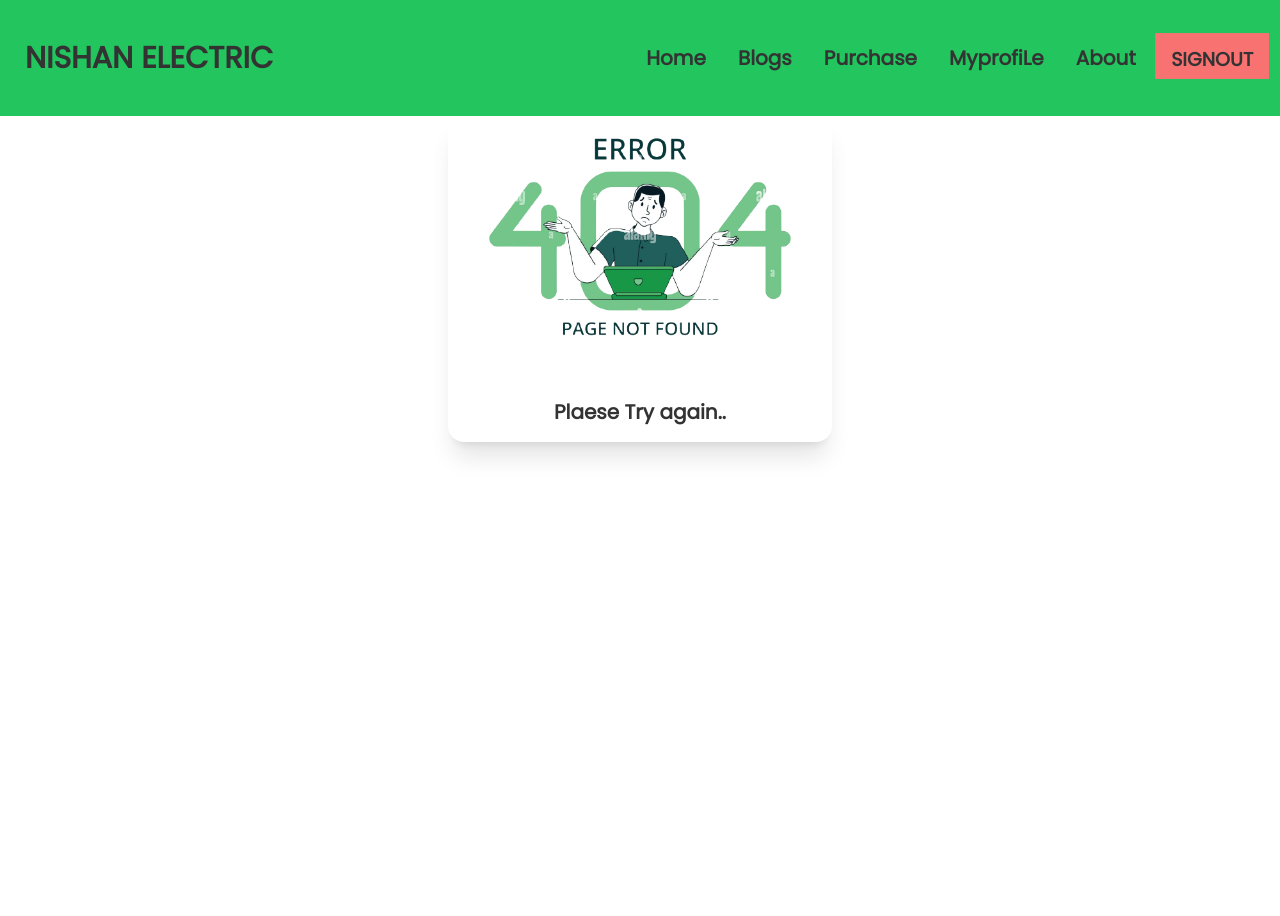
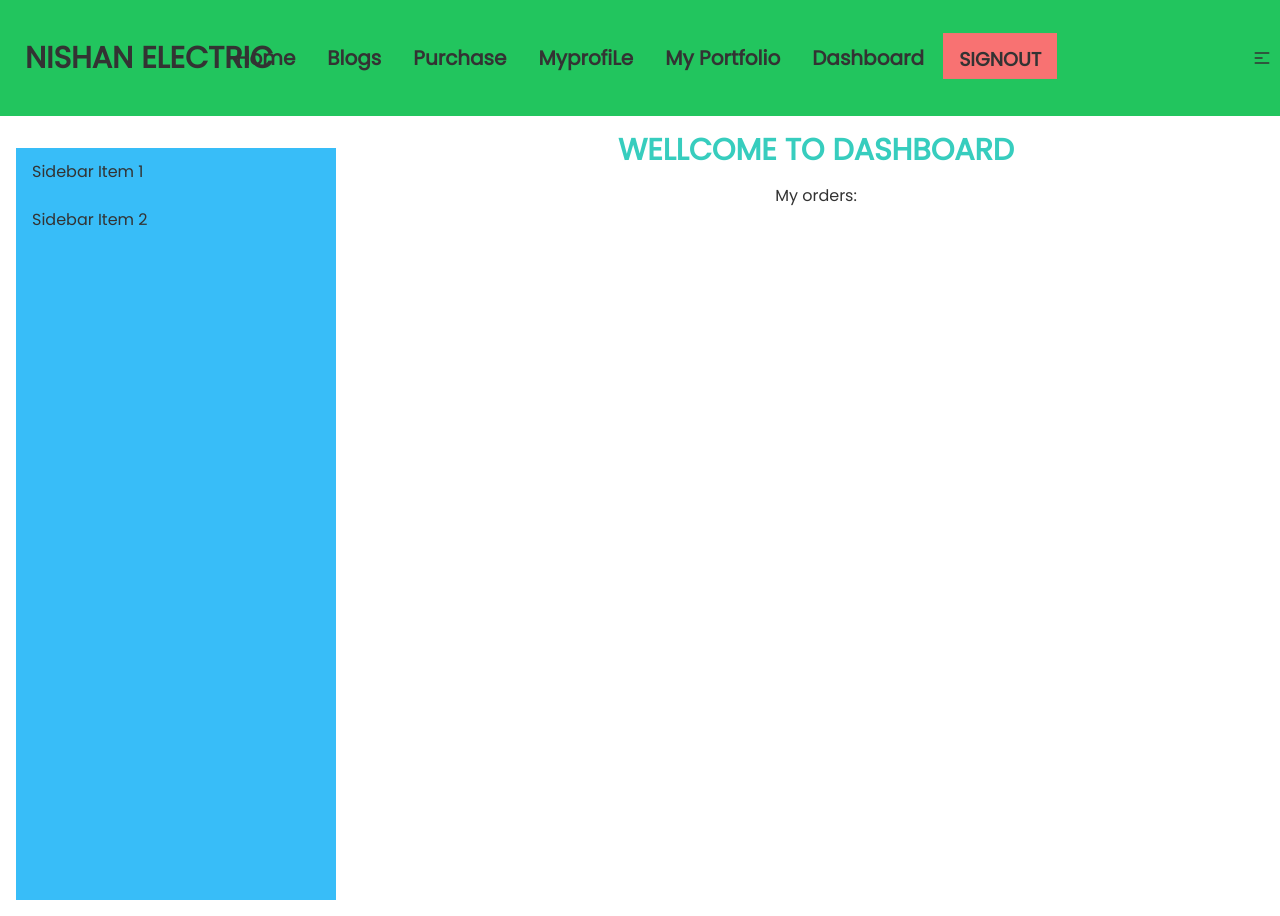
Before and after one commit to bariknishan/manufacturer-website-12-client, a React (Create React App) app: page /dashboard in a window 1280 px wide. Before the commit the page ends 800 px from the top, so only its background shows below. Built offline with nearby package versions, Linux system fonts and the light colour scheme; no server answers; sample sign-in values are in the browser's storage.

Commit message:
dashbiard added

```diff
--- a/src/App.js
+++ b/src/App.js
@@ -16,6 +16,9 @@ import SignIn from './Pages/SignIn';
 
 import { ToastContainer } from 'react-toastify';
 import 'react-toastify/dist/ReactToastify.css';
+import Dashboard from './Pages/Dasgboard/Dashboard';
+import Myorders from './Pages/Dasgboard/Myorders';
+import MyReview from './Pages/Dasgboard/MyReview';
 
 
 
@@ -33,6 +36,12 @@ function App() {
    <Route path="about" element={<About></About>}></Route>
    <Route path="blogs" element={<Blogs></Blogs>}></Route>
    <Route path="purchase" element={ <RequireAuth><Purchase></Purchase></RequireAuth>}></Route>
+   <Route path="dashboard" element={ <RequireAuth><Dashboard>     </Dashboard></RequireAuth>}>
+
+     <Route index element={<Myorders></Myorders>}  ></Route>
+     <Route path='review'  element={<MyReview></MyReview>}  ></Route>
+
+   </Route>
    <Route path="login" element={<Login></Login>}></Route>
    <Route path="signup" element={<SignUp></SignUp>}></Route>
    {/* <Route path="login" element={<SignIn></SignIn>}></Route> */}
--- /dev/null
+++ b/src/Pages/Dasgboard/Dashboard.js
@@ -0,0 +1,30 @@
+import React from 'react';
+import { Link, Outlet } from 'react-router-dom';
+
+const Dashboard = () => {
+    return (
+        <div className="drawer drawer-mobile ">
+
+
+  <input id="dashboard-sidebar" type="checkbox" className="drawer-toggle" />
+  <div className="drawer-content ">
+
+  <h2 className="text-accent text-center font-bold text-3xl p-4">WELLCOME TO DASHBOARD</h2>
+    <Outlet></Outlet>
+
+
+  </div>
+  <div className="drawer-side p-4 ">
+    <label htmlFor="dashboard-sidebar" className="drawer-overlay"></label>
+    <ul className="menu overflow-y-auto w-80 bg-sky-400 mt-4 text-base-content">
+
+      <li><Link to ="/dashboard">Sidebar Item 1</Link></li>
+      <li><Link to="/dashboard/review">Sidebar Item 2</Link></li>
+    </ul>
+
+  </div>
+</div>
+    );
+};
+
+export default Dashboard;
--- /dev/null
+++ b/src/Pages/Dasgboard/MyReview.js
@@ -0,0 +1,11 @@
+import React from 'react';
+
+const MyReview = () => {
+    return (
+        <div>
+            <h2>My Review:</h2>
+        </div>
+    );
+};
+
+export default MyReview;
--- /dev/null
+++ b/src/Pages/Dasgboard/Myorders.js
@@ -0,0 +1,11 @@
+import React from 'react';
+
+const Myorders = () => {
+    return (
+        <div>
+            <h2>My orders:</h2>
+        </div>
+    );
+};
+
+export default Myorders;
--- a/src/Pages/PurchasePage/AvailableItems.js
+++ b/src/Pages/PurchasePage/AvailableItems.js
@@ -1,19 +1,31 @@
 import { format } from 'date-fns';
 import React, { useEffect, useState } from 'react';
+import { useQuery } from 'react-query';
+import Loading from '../SharedPages/Loading';
 import Item from './Item';
 import PurchaseModal from './PurchaseModal';
 
 const AvailableItems = ({date}) => {
-    const [items, setItems]= useState([]);
+    // const [items, setItems]= useState([]);
     const [itemPackage, setItemPackage]= useState(null)
 
 
     const formattedDate= format(date, 'PP')
-    useEffect(()=>{
-     fetch(`http://localhost:5000/available?date=${formattedDate}`)
-     .then(res=> res.json())
-     .then(data=>setItems(data))
-    },[formattedDate])
+ const {data:items , isLoading,refetch}= useQuery(['available', formattedDate],()=>
+
+   fetch(`http://localhost:5000/available?date=${formattedDate}`)
+   .then(res=> res.json())
+
+   )
+
+if(isLoading){
+  return <Loading></Loading>
+}
+    // useEffect(()=>{
+    //  fetch(`http://localhost:5000/available?date=${formattedDate}`)
+    //  .then(res=> res.json())
+    //  .then(data=>setItems(data))
+    // },[formattedDate])
 
     return (
         <div>
@@ -21,7 +33,7 @@ const AvailableItems = ({date}) => {
 
           <div className=' grid lg:grid-cols-3 sm:grid-cols-1 gap-5 mt-5 py-12 m-4'>
             {
-              items.map(item=><Item
+              items?.map(item=><Item
 
            key={item._id}
               item={item}
@@ -34,6 +46,7 @@ const AvailableItems = ({date}) => {
 
            date={date} itemPackage={itemPackage}
            setItemPackage={setItemPackage}
+           refetch={refetch}
            ></PurchaseModal>}
         </div>
     );
--- a/src/Pages/PurchasePage/PurchaseModal.js
+++ b/src/Pages/PurchasePage/PurchaseModal.js
@@ -3,7 +3,7 @@ import React from 'react';
 import { useAuthState } from 'react-firebase-hooks/auth';
 import auth from '../../firebase.init';
 import { toast } from 'react-toastify';
-const PurchaseModal = ({ itemPackage, date, setItemPackage }) => {
+const PurchaseModal = ({ itemPackage, date, setItemPackage ,refetch }) => {
     const { _id, name, products } = itemPackage;
     const [user, loading, error] = useAuthState(auth); // require auth
     const formattedDate = format(date, 'PP');
@@ -44,6 +44,7 @@ const PurchaseModal = ({ itemPackage, date, setItemPackage }) => {
                 else{
                     toast.error(`  Already purchase is booked on, ${data.booking?.date} for this item ${data.booking?.product}`)
                 }
+                refetch()
                 setItemPackage(null)
             })
 
--- a/src/Pages/SharedPages/Navbar.js
+++ b/src/Pages/SharedPages/Navbar.js
@@ -25,10 +25,13 @@ const Navbar = () => {
       <li>< Link to="/">Home</Link></li>
       <li>< Link to="/blogs">Blogs</Link></li>
       <li>< Link to="/purchase">Purchase</Link></li>
+      <li>< Link to="/myprofile">MyprofiLe</Link></li>
+      <li>< Link to="/about">My Portfolio</Link></li>
 
-      <li>< Link to="/myprofile">MyprofiLe</Link></li>
-      <li>< Link to="/about">About</Link></li>
-      <li>{user ? <button  onClick={signout} className="btn  btn-error  text-xl">SignOut</button> : < Link to="/login">Login</Link>}</li>
+      {
+        user && <li>< Link to="/dashboard">Dashboard</Link></li>
+      }
+      <li>{user ? <button onClick={signout} className="btn  btn-error  text-xl">SignOut</button> : < Link to="/login">Login</Link>}</li>
 
     </>
 
@@ -51,6 +54,14 @@ const Navbar = () => {
           {navItems}
         </ul>
       </div>
+      <div className="navbar-end">
+
+
+        <label tabIndex="1" for="dashboard-sidebar">
+          <svg xmlns="http://www.w3.org/2000/svg" className="h-5 w-5" fill="none" viewBox="0 0 24 24" stroke="currentColor"><path strokeLinecap="round" strokeLinejoin="round" strokeWidth="2" d="M4 6h16M4 12h8m-8 6h16" /></svg>
+        </label>
+
+      </div>
 
     </div>
   );
```
